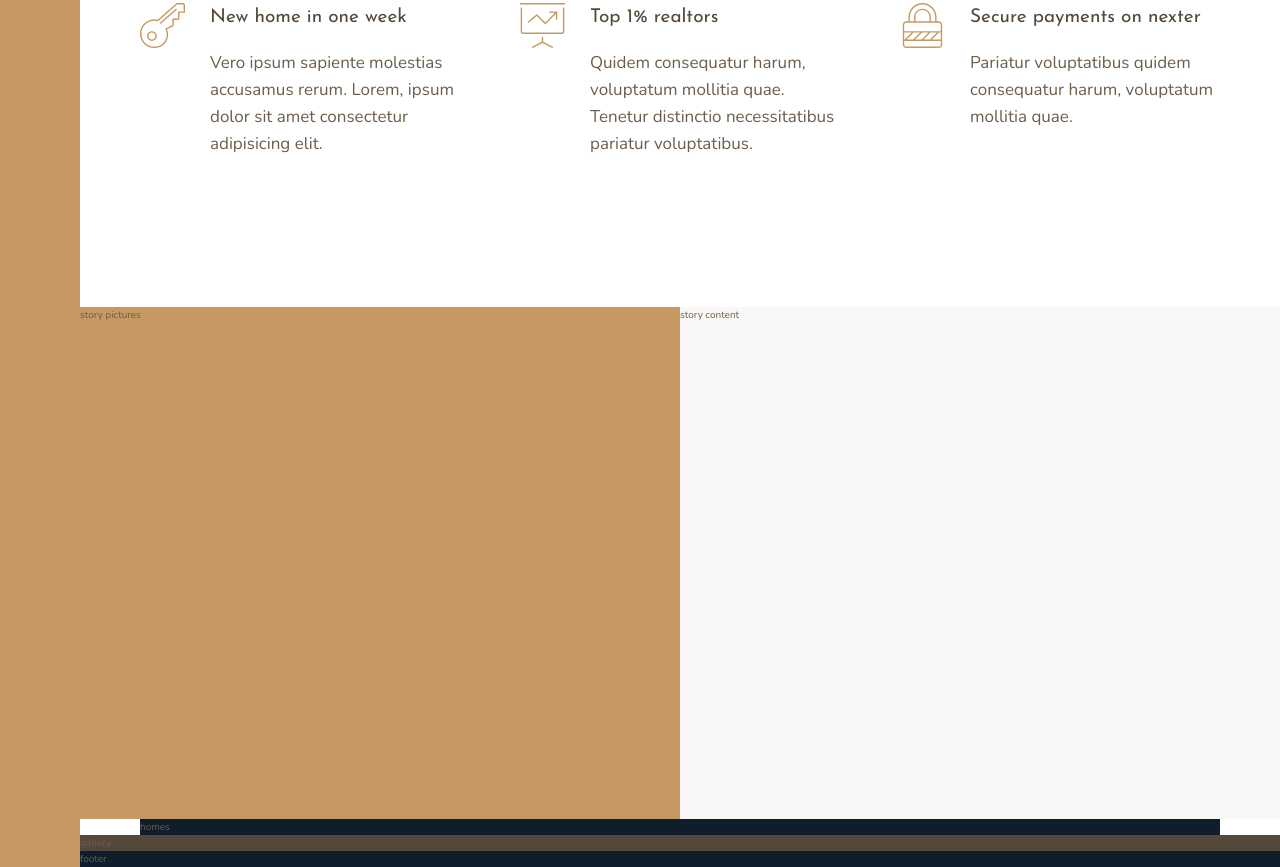
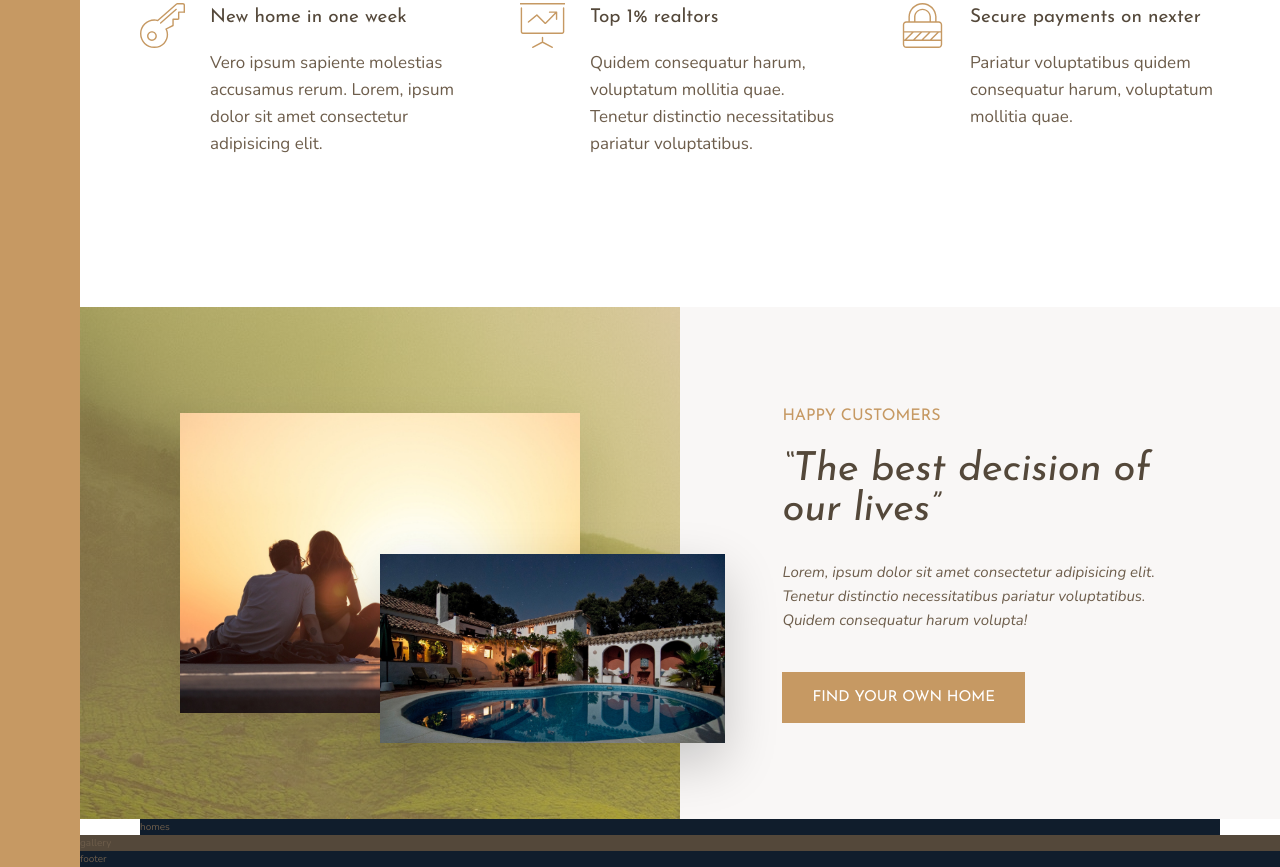
Before and after one commit to saraiknight/Nexter, a website: page index.html in a window 1280 px wide. Shown: the part 1001-1868 px from the top of the page. Drawn offline with nearby package versions, Linux system fonts and the light colour scheme.

Commit message:
build the story section

```diff
--- a/index.html
+++ b/index.html
@@ -81,8 +81,26 @@
         </p>
       </div>
     </section>
-    <div class="story__pictures">story pictures</div>
-    <div class="story__content">story content</div>
+    <div class="story__pictures">
+      <img
+        src="img/story-1.jpeg"
+        alt="couple with new house"
+        class="story__img--1"
+      />
+      <img src="img/story-2.jpeg" alt="new house" class="story__img--2" />
+    </div>
+    <div class="story__content">
+      <h3 class="heading-3 mb-sm">Happy customers</h3>
+      <h2 class="heading-2 heading-2--dark mb-md">
+        &ldquo;The best decision of our lives&rdquo;
+      </h2>
+      <p class="story__text">
+        Lorem, ipsum dolor sit amet consectetur adipisicing elit. Tenetur
+        distinctio necessitatibus pariatur voluptatibus. Quidem consequatur
+        harum volupta!
+      </p>
+      <button class="btn">Find your own home</button>
+    </div>
     <section class="homes">homes</section>
     <section class="gallery">gallery</section>
     <footer class="footer">footer</footer>
--- a/sass/_story.scss
+++ b/sass/_story.scss
@@ -2,9 +2,47 @@
   &__pictures {
     background-color: $color-primary;
     grid-column: full-start / col-end 4;
+    background-image: linear-gradient(
+        rgba($color-primary, 0.5),
+        rgba($color-primary, 0.5)
+      ),
+      url(../img/back.jpg);
+
+    display: grid;
+    grid-template-rows: repeat(6, 1fr);
+    grid-template-columns: repeat(6, 1fr);
+    align-items: center;
   }
+  &__img--1 {
+    width: 100%;
+    grid-row: 2/6;
+    grid-column: 2/6;
+    box-shadow: 0 2rem 5rem rgba(#000, 0.1);
+  }
+  &__img--2 {
+    width: 115%;
+    grid-row: 4/6;
+    grid-column: 4/7;
+    z-index: 1;
+    box-shadow: 0 2rem 5rem rgba(#000, 0.2);
+  }
+
   &__content {
     background-color: $color-grey-light-1;
     grid-column: col-start 5 / full-end;
+
+    padding: 6rem 8vw; //We put it 8vw instead of 12rem to make it responsive without a media query
+    // display: flex;
+    // flex-direction: column;
+    // justify-content: center;
+    // align-items: flex-start;
+    display: grid;
+    align-content: center;
+    justify-items: start;
+  }
+  &__text {
+    font-size: 1.5rem;
+    font-style: italic;
+    margin-bottom: 4rem;
   }
 }
--- a/sass/_typography.scss
+++ b/sass/_typography.scss
@@ -8,9 +8,21 @@
 }
 .heading-2 {
   @extend %heading;
+  font-size: 4rem;
+  font-style: italic;
+  line-height: 1;
+  &--light {
+    color: $color-grey-light-1;
+  }
+  &--dark {
+    color: $color-grey-dark-1;
+  }
 }
 .heading-3 {
   @extend %heading;
+  font-size: 1.6rem;
+  color: $color-primary;
+  text-transform: uppercase;
 }
 .heading-4 {
   @extend %heading;
@@ -22,3 +34,31 @@
     color: $color-grey-dark-1;
   }
 }
+.btn {
+  background-color: $color-primary;
+  color: #fff;
+  border: none;
+  border-radius: 0;
+  font-family: $font-display;
+  font-size: 1.5rem;
+  text-transform: uppercase;
+  padding: 1.8rem 3rem;
+  cursor: pointer;
+
+  transition: all 0.2s;
+  &:hover {
+    background-color: $color-primary-dark;
+  }
+}
+.mb-sm {
+  margin-bottom: 2rem;
+}
+.mb-md {
+  margin-bottom: 3rem;
+}
+.mb-lg {
+  margin-bottom: 4rem;
+}
+.mb-hg {
+  margin-bottom: 8rem;
+}
```
Also changed, not shown: img/text.txt (deleted, +0 -18 lines), css/style.css.
